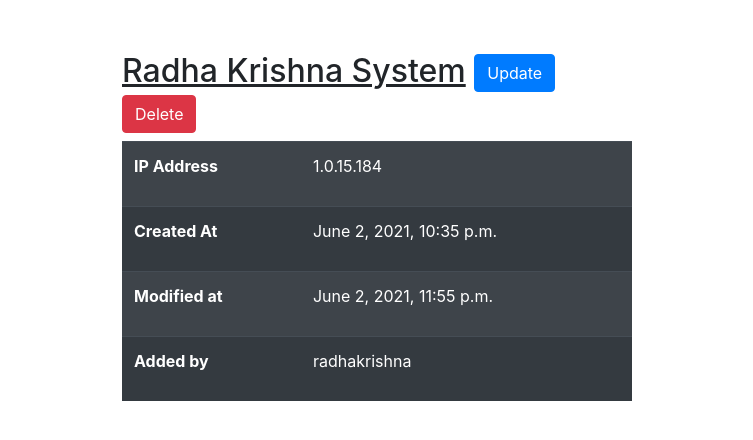
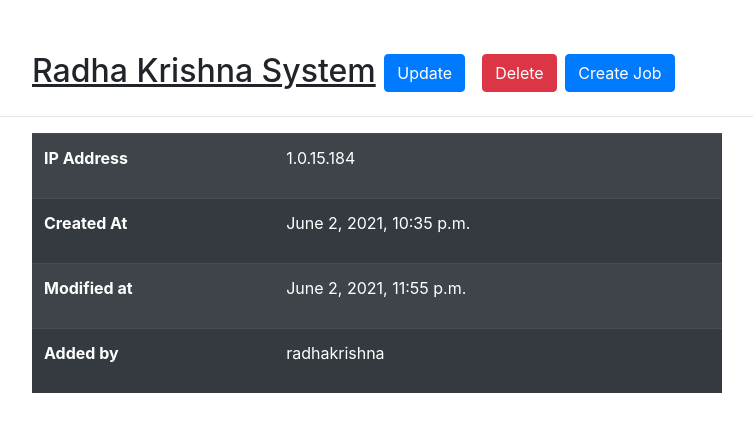
Before and after one commit to kssvrk/DjangoCRUDA, a Django app: page /netra/systemdetail/1/ in a window 1280 px wide. Shown: the part 56-496 px from the top of the page, without its empty margins (248-1001 px from the left). Run offline with Django 3.2, Linux system fonts and the light colour scheme; a user stored in the database is signed in; data comes from the database, SQL or seed files in the repository; both versions use the stored data as it was after the commit; some libraries are stand-ins or nearby versions.

Commit message:
added job feature create

```diff
--- a/facedoc/templates/nrscnetra/systems/detail.html
+++ b/facedoc/templates/nrscnetra/systems/detail.html
@@ -6,11 +6,23 @@
     <div class="col-xs-11 col-sm-10"><h2><u>{{ object.title }}</u> <button type="button" class="btn btn-primary" >Update</button> &nbsp;<button type="button" class="btn btn-danger">Delete</button></h2> </div>
 
 </div> -->
+<div class="container center-form row">
+    <div class="col-md-2"></div>
+    <div class="col-md-8">
+        <h2>
+            <u>{{ object.title }}</u>
+            <a type="button" class="btn btn-primary" href="{% url 'netra:systemupdate' object.system_id  %}" >Update</a>
+            &nbsp;<a type="button" href="{% url 'netra:systemdelete' object.system_id  %}" class="btn btn-danger" style="color:white;">Delete</a>
+            <a type="button" class="btn btn-primary" href="{% url 'netra:jobregister' object.system_id  %}" >Create Job</a>
+        </h2>
+    </div>
+    <div class="col-md-2"></div>
+</div>
+<hr/>
+<div class="container  row">
+    <div class="col-md-2"></div>
+    <div class="col-md-8">
 
-<div class="container center-form row">
-    <div class="col-md-3"></div>
-    <div class="col-md-6">
-        <h2><u>{{ object.title }}</u> <a type="button" class="btn btn-primary" href="{% url 'netra:systemupdate' object.system_id  %}" >Update</a> &nbsp;<a type="button" href="{% url 'netra:systemdelete' object.system_id  %}" class="btn btn-danger" style="color:white;">Delete</a></h2>
         <table class="table table-dark table-striped">
             <tbody>
                 <tr>
@@ -34,7 +46,7 @@
         </table>
 
     </div>
-    <div class="col-md-3"></div>
+    <div class="col-md-2"></div>
 
 
 </div>
--- a/nrscnetra/models.py
+++ b/nrscnetra/models.py
@@ -2,6 +2,7 @@ from django.db import models
 from django.conf import settings
 #This is to store the models related to systems monitoring App NRSC Netra.
 User=settings.AUTH_USER_MODEL
+#------------------ SYSTEM MODEL----------------
 class System(models.Model):
     #title to register system as
     title = models.CharField(max_length = 200)
@@ -18,3 +19,30 @@ class System(models.Model):
 
     def __str__(self):
         return f"{self.title}_{self.ip_address}"
+
+#----------------------- JOBDEF MODEL-----------------
+class JobDef(models.Model):
+    jobdef_id=models.AutoField(primary_key=True)
+    name=models.CharField(max_length=200,unique=True,null=False,blank=False) #has to be in sync with the API of client
+    created_date = models.DateTimeField(auto_now_add=True)
+    modified_date = models.DateTimeField(auto_now=True)
+
+    def __str__(self):
+        return f"JOB Definition : {self.name}"
+#------------------ JOB MODEL-----------------------
+class Job(models.Model):
+    job_id=models.AutoField(primary_key=True)
+    type=models.ForeignKey(
+        JobDef,
+        on_delete=models.CASCADE
+    )
+    system=models.ForeignKey(
+        System,
+        on_delete=models.CASCADE
+    )
+    argument=models.CharField(max_length=500)
+    created_date = models.DateTimeField(auto_now_add=True)
+    modified_date = models.DateTimeField(auto_now=True)
+
+    def __str__(self):
+        return f"JOB : {self.type}_{self.job_id}"
--- a/nrscnetra/urls.py
+++ b/nrscnetra/urls.py
@@ -9,4 +9,5 @@ urlpatterns = [
     url(r'^systemdetail/(?P<pk>\d+)/$', views.SystemDetail.as_view(), name='systemdetail'),
     url(r'^systemupdate/(?P<pk>\d+)/$', views.SystemUpdate.as_view(), name='systemupdate'),
     url(r'^systemdelete/(?P<pk>\d+)/$', views.SystemDelete.as_view(), name='systemdelete'),
+    url(r'^jobregister/(?P<sysid>\d+)/$', views.JobCreate.as_view(), name='jobregister'),
 ]
--- a/nrscnetra/views.py
+++ b/nrscnetra/views.py
@@ -1,7 +1,7 @@
 # Create your views here.
 from django.shortcuts import render
-from nrscnetra.forms import SystemForm
-from nrscnetra.models import System
+from nrscnetra.forms import SystemForm,JobForm
+from nrscnetra.models import System,Job
 from django.contrib.messages.views import SuccessMessageMixin
 from django.contrib.auth.mixins import LoginRequiredMixin
 from django.views.generic.edit import CreateView,UpdateView,DeleteView
@@ -11,6 +11,7 @@ from django.urls import  reverse_lazy
 from django.shortcuts import get_object_or_404
 from django.contrib import messages
 
+#----------------------------------------SYSTEM VIEWS---------------------------------------------
 
 class SystemCreate(LoginRequiredMixin, SuccessMessageMixin,CreateView):
     model = System
@@ -63,3 +64,26 @@ class SystemDelete(LoginRequiredMixin,SuccessMessageMixin,DeleteView):
         obj = self.get_object()
         messages.success(self.request, self.success_message % obj.__dict__)
         return super(SystemDelete, self).delete(request, *args, **kwargs)
+
+#----------------------------------- JOB VIEWS----------------------------------------------------------
+class JobCreate(LoginRequiredMixin, SuccessMessageMixin,CreateView):
+    model = Job
+    form_class = JobForm
+    success_message = "Job succesfully registered"
+    template_name = "nrscnetra/jobs/create.html"
+    success_url = reverse_lazy('netra:systemlist')
+
+    def get_context_data(self, **kwargs):
+        ctx = super(JobCreate, self).get_context_data(**kwargs)
+        system=get_object_or_404(System, added_by=self.request.user,pk=self.kwargs['sysid'])
+        ctx['system_ipaddress'] = system.ip_address
+        #ctx['system_id']=system.system_id
+        ctx['form'].fields['system'].initial=system.system_id
+        return ctx
+
+    def clean(self):
+        cleaned_data = super(JobForm, self).clean()
+        system_id=cleaned_data.get('system')
+        count=System.objects.filter(added_by=self.request.user,pk=system_id).count()
+        if(count==0):
+            self.add_error(None, ValidationError('System does not belong to the loggedin User'))
```
Also changed, not shown: facedoc/templates/nrscnetra/jobs/create.html (added, +17 -0 lines), nrscnetra/admin.py (+7 -1 lines), nrscnetra/forms.py (+7 -1 lines), db.sqlite, nrscnetra/migrations/0004_job_jobdef.py (added), nrscnetra/migrations/0005_job_system.py (added).
